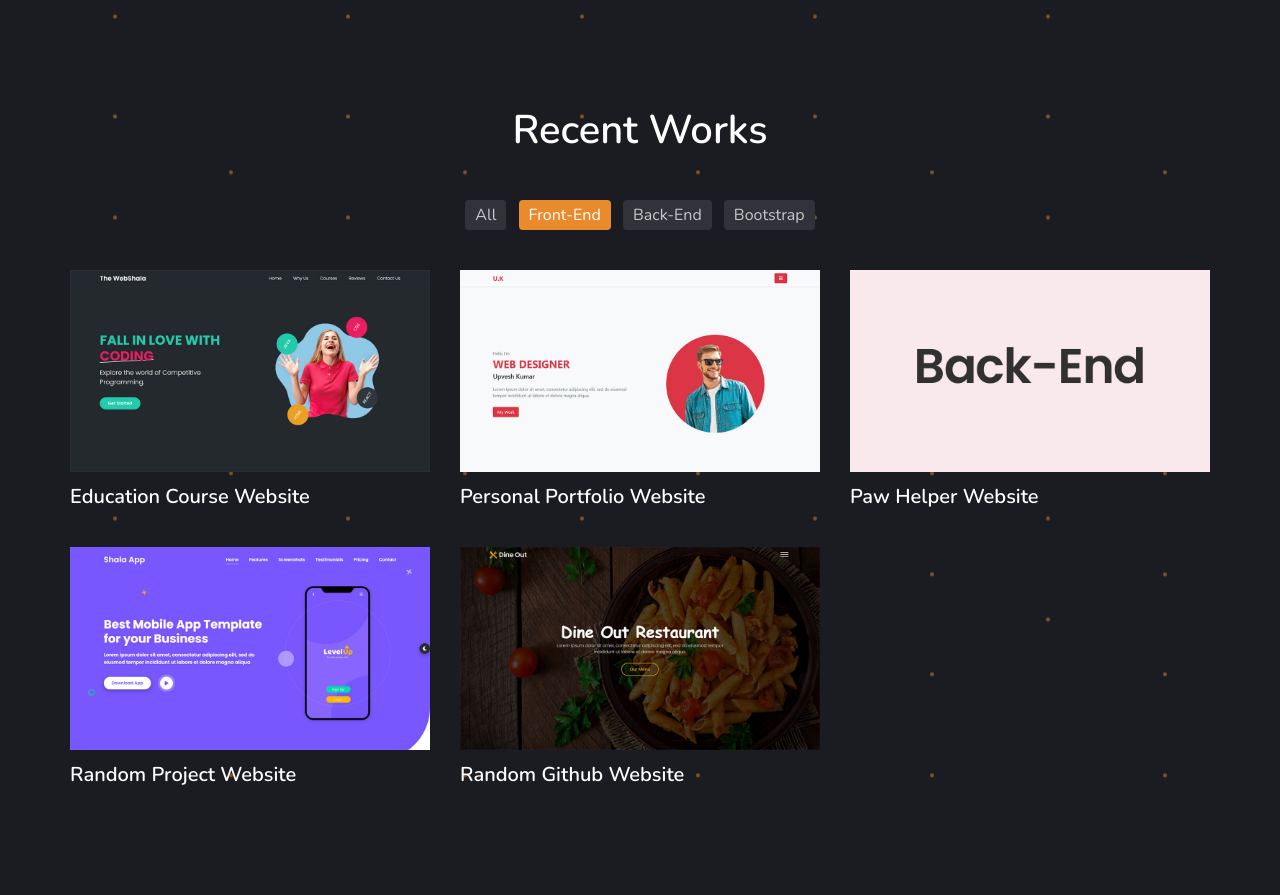
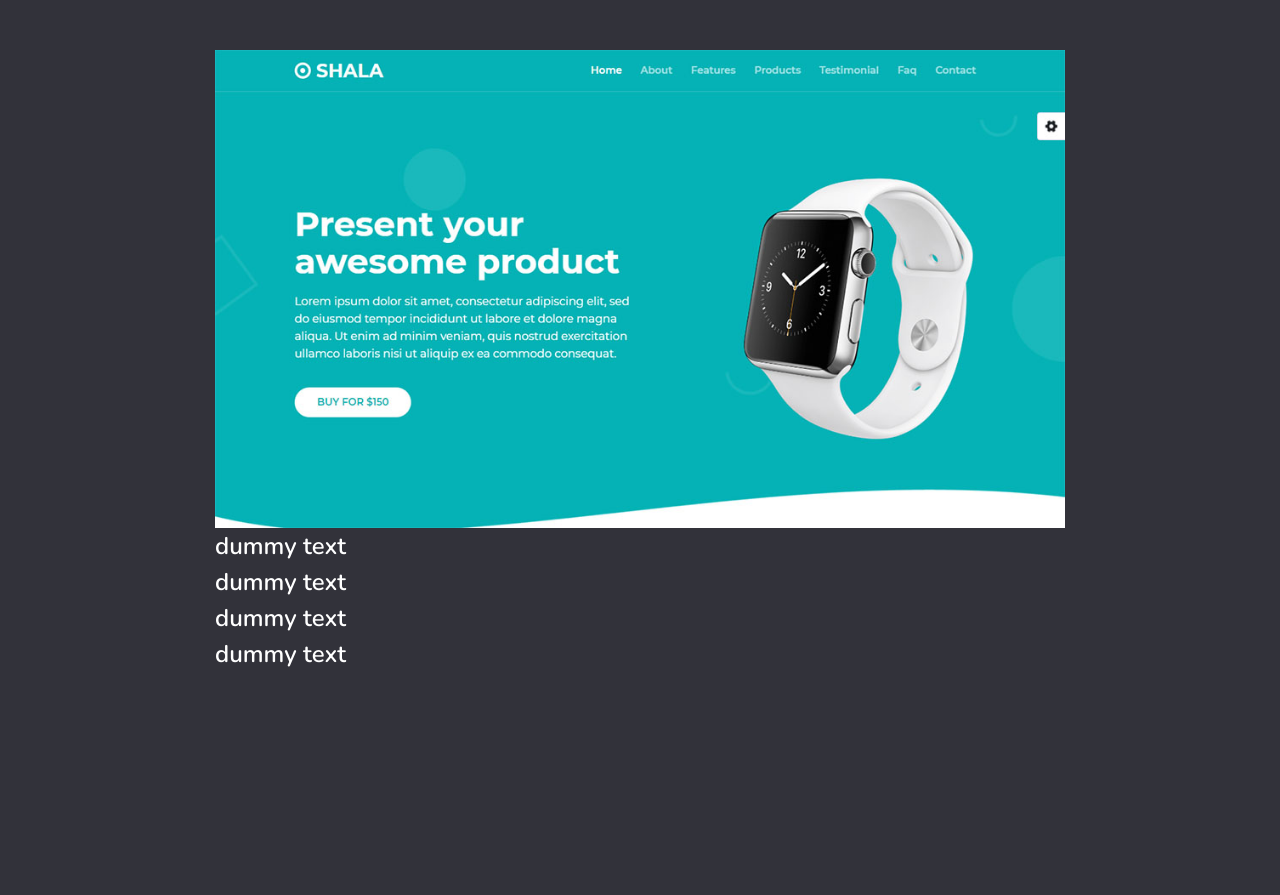
Before and after one commit to debodyuti1/portfolio-1, a PHP site: page / in a window 1280 px wide. After the commit the page ends 667 px from the top, so only its background shows below. Run offline with PHP 8.4, Linux system fonts and the light colour scheme.

Commit message:
portfolio popup

```diff
--- a/css/style.css
+++ b/css/style.css
@@ -39,6 +39,7 @@ body{
     background-color: var(--dark);
     -webkit-tap-highlight-color: transparent;
     overflow-x: hidden;
+    overflow-y: hidden;
 
 }
 
@@ -172,7 +173,7 @@ Bg Animation
     border-radius: 50%;
 }
 .bg-animation-effect div:nth-child(even){
-    animation: evenItems 9s linear infinite;
+    animation: evenItems 5s linear infinite;
 }
 
 @keyframes evenItems{
@@ -184,7 +185,7 @@ Bg Animation
     }
 }
 .bg-animation-effect div:nth-child(odd){
-    animation: oddItems 8s linear infinite;
+    animation: oddItems 5s linear infinite;
 }
 @keyframes oddItems{
     0%{
@@ -370,3 +371,46 @@ Portfolio Section
 .portfolio-item-details{
     display: none;
 }
+/* Portfolio popup */
+
+.portfolio-popup{
+    position: fixed;
+    left: 0;
+    top: 0;
+    height: 100%;
+    width: 100%;
+
+    z-index: 200;
+}
+.portfolio-popup::before,
+.portfolio-popup::after{
+
+    content: '';
+    position: absolute;
+    height: 50%;
+    width: 100%;
+    background-color: var(--dark-light);
+    z-index: -1;
+
+}
+
+.portfolio-popup::before{
+    top: 0;
+    left: 0;
+
+}
+
+.portfolio-popup::after{
+    right: 0;
+    bottom: 0;
+}
+.pp-inner{
+    height: 100vh;
+    padding: 0 15px;
+    overflow-y: auto;
+}
+
+.pp-content{
+    max-width: 850px;
+    margin: 50px auto 60px;
+}
--- a/index.html
+++ b/index.html
@@ -174,6 +174,29 @@
     </section>
     <!-- Portfolio section END -->
 
+    <!-- Portfolio Item Details Popop Start -->
+
+    <div class="portfolio-popup">
+        <div class="pp-inner">
+            <div class="pp-content">
+                <div class="pp-header">
+                    <div class="pp-thumbnail">
+                        <img src="img/portfolio/7.jpg" alt="pp-thumbnail">
+                    </div>
+                </div>
+                <div class="pp-body">
+                    <h2>dummy text</h2>
+                    <h2>dummy text</h2>
+                    <h2>dummy text</h2>
+                    <h2>dummy text</h2>
+                </div>
+                <div class="pp-footer"></div>
+            </div>
+        </div>
+    </div>
+
+    <!-- Portfolio Item Details Popop End -->
+
  <script src="js/script.js"></script>
 </body>
 </html>
```
